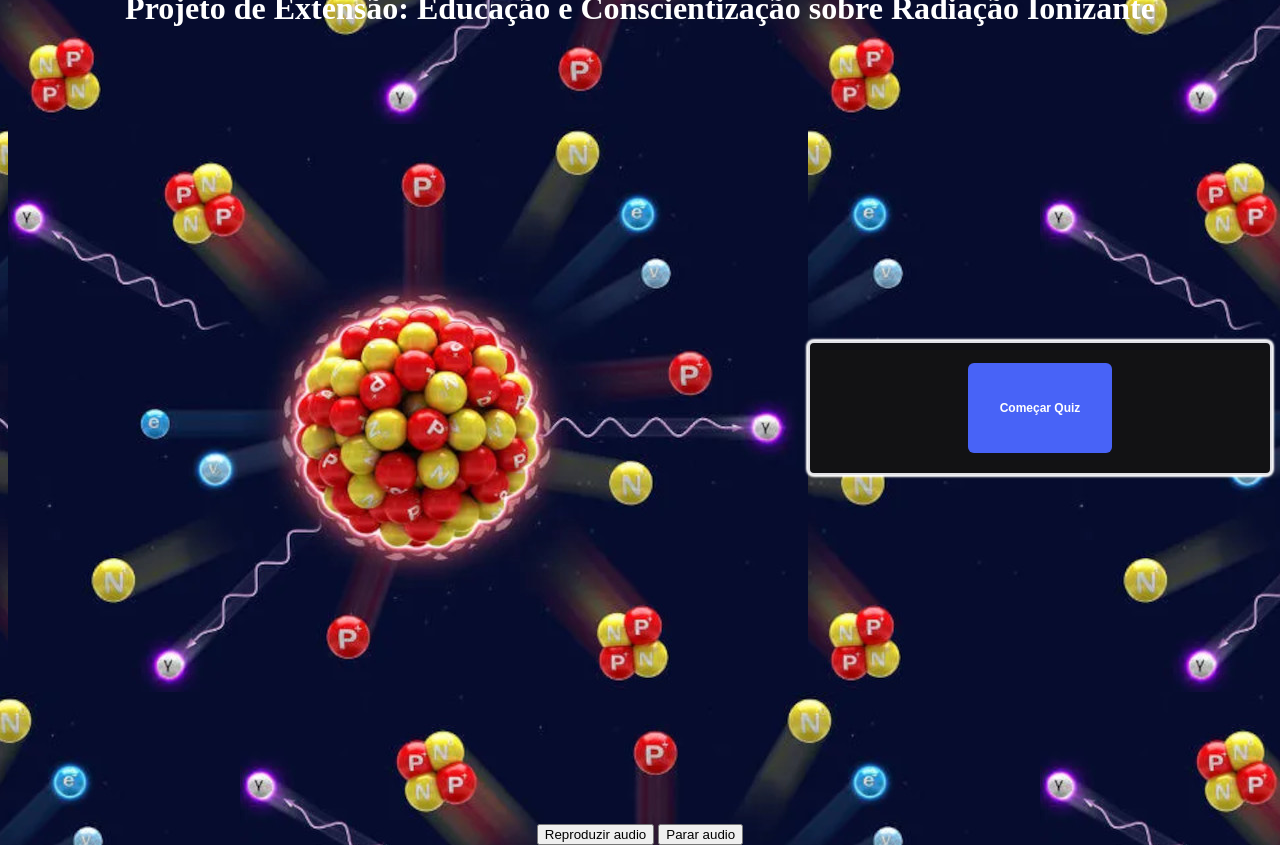
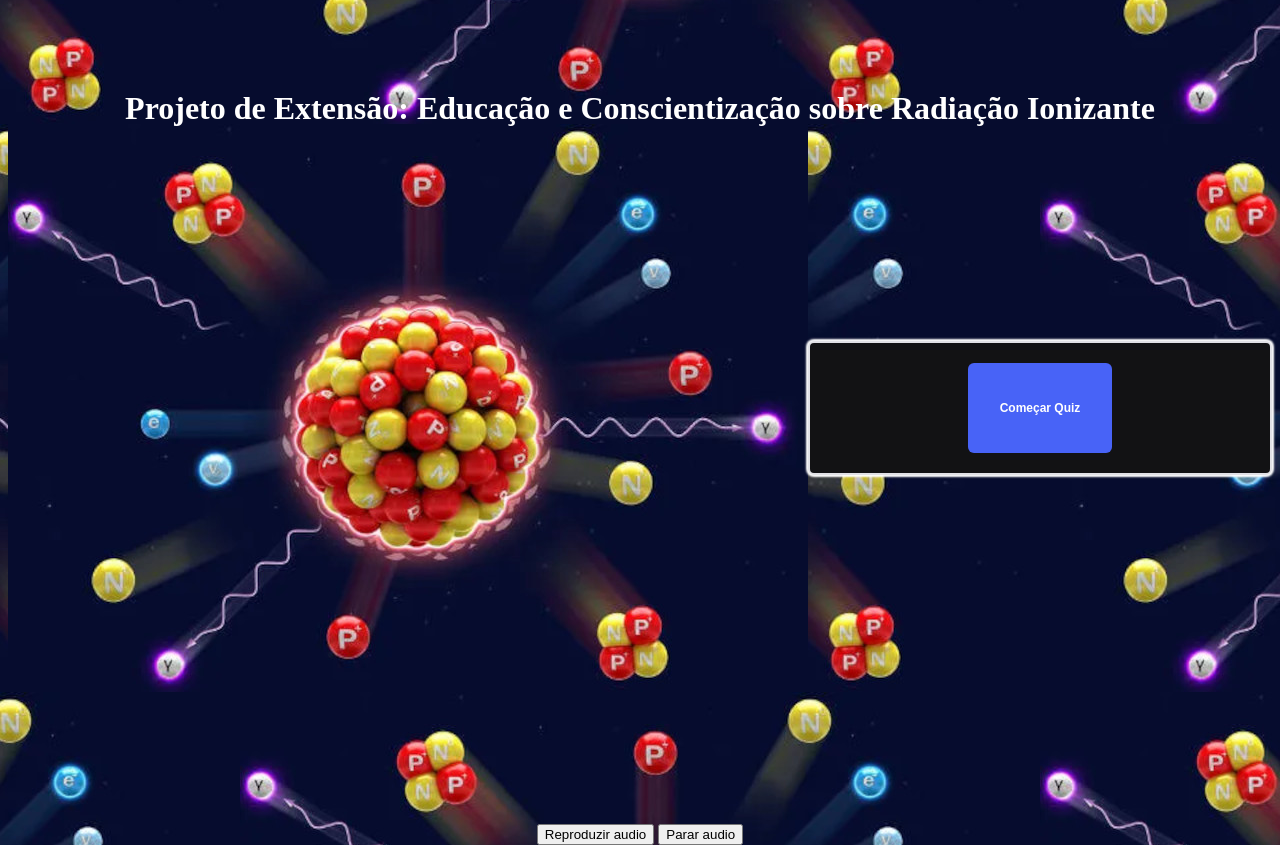
Before and after one commit to thiagosilvadf/quiz-javascript, a plain HTML site: page index.html in a window 1280 px wide. Drawn offline with Linux system fonts and the light colour scheme; files whose address does not match are found by name.

Commit message:
Atualizei H1

```diff
--- a/style.css
+++ b/style.css
@@ -19,7 +19,7 @@ body {
 .h1 {
     position: fixed;
     text-align: center;
-    margin-bottom: 800px;
+    margin-bottom: 600px;
 }
 
 .container {
```
